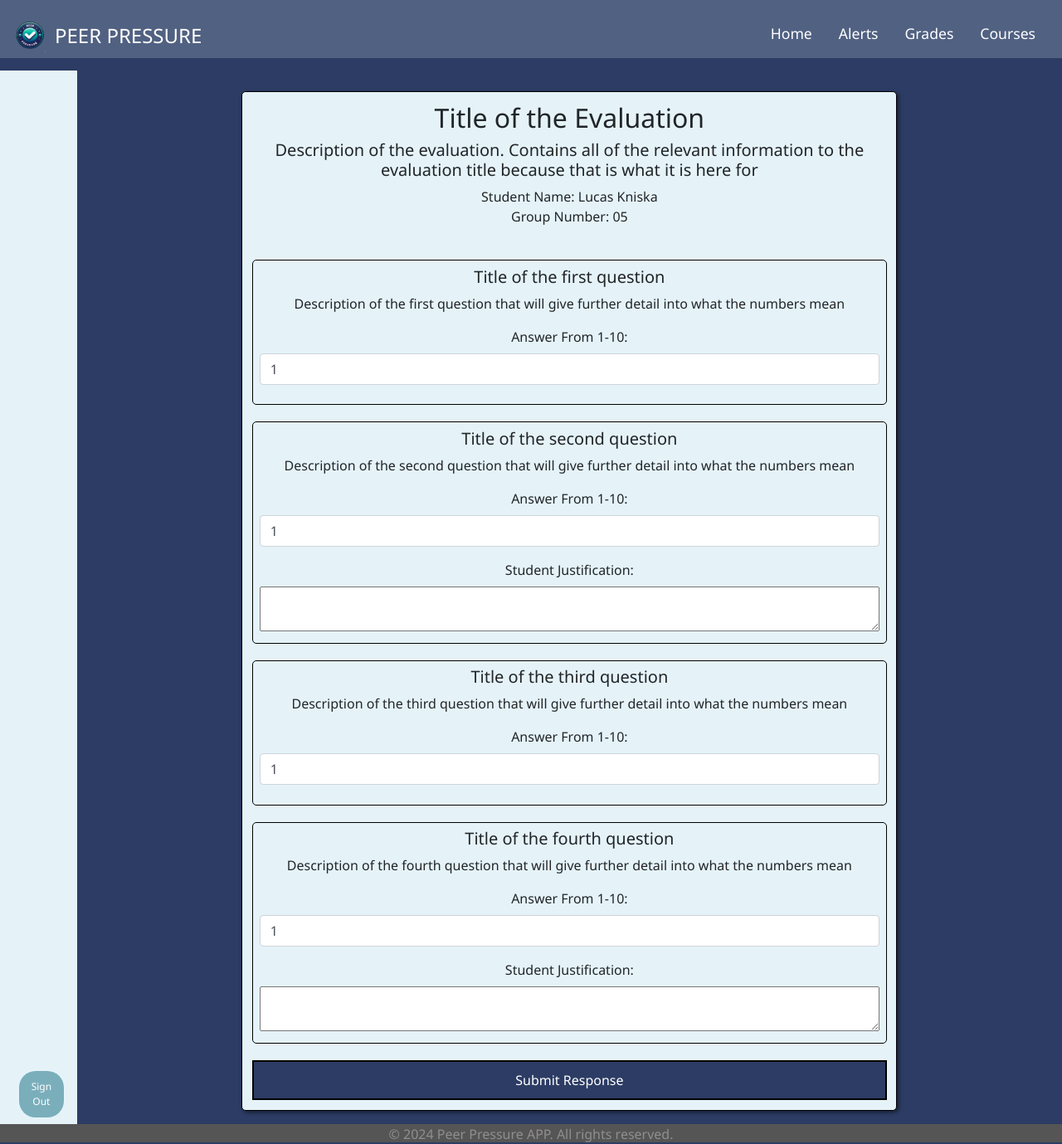
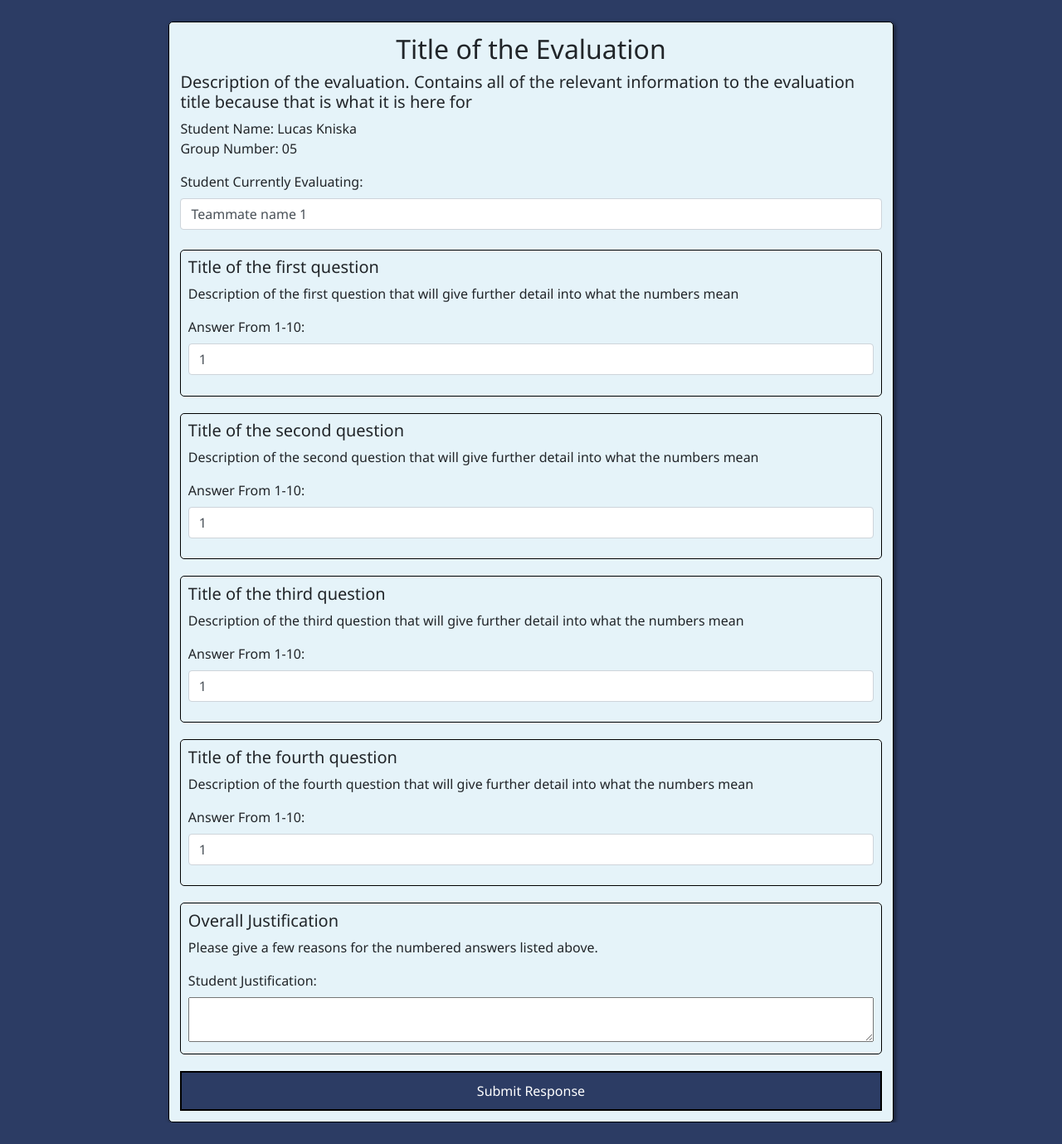
Before and after one commit to WVU-CS230-2024-05-Group02/Peer_Pressure, a React (Create React App) app: page /evaluations in a window 1280 px wide. Shown: the whole page at 83% size. After the commit the page ends 1353 px from the top, so only its background shows below. Built offline with nearby package versions, Linux system fonts and the light colour scheme.

Commit message:
Updated Code Review Concerns

```diff
--- a/src/App.css
+++ b/src/App.css
@@ -353,3 +353,13 @@ input::placeholder{
   align-self: flex-start;
 }
 /* END toast */
+
+.evaluationSubmit {
+  background-color: var(--dark-blue);
+}
+
+.evaluationSubmit:hover {
+  background-color: var(--mid-blue);
+  transform: scale(1.01);
+  filter: drop-shadow(4px 4px 4px rgba(36, 36, 36, 0.5));
+}
--- a/src/App.js
+++ b/src/App.js
@@ -24,7 +24,7 @@ function App() {
                     <Route path="/" element={<LoginPage />} />
                     <Route path="/login" element={<LoginPage />} />
                     <Route path="/signup" element={<SignupPage />} />
-                    <Route path="/evaluations" element={<GenericPage><AnswerEvaluation /></GenericPage>} />
+                    <Route path="/evaluations" element={<AnswerEvaluation/>} />
                     <Route path="/course" element={<GenericPage><StudentCourse /></GenericPage>} />
                     <Route path="/managestudents" element={<GenericPage><ManageStudentsPage /></GenericPage>} />
                     <Route path="/createclass" element={<GenericPage><CreateClassPage /></GenericPage>} />
--- /dev/null
+++ b/src/components/EvaluationJustification.js
@@ -0,0 +1,19 @@
+import React from 'react';
+
+
+function OverallJustification(){
+    return (
+        <div class="col" style={{textAlign: "left", border: "1px solid black", borderRadius: "5px", padding: "1%", marginBottom: "20px"}}>
+        <h5>Overall Justification</h5>
+        <p>Please give a few reasons for the numbered answers listed above.</p>
+
+        <label for="StudentResponse" class="form-label">Student Justification:</label>
+        <textarea class="w-100" type="text" id="StudentResponse" name="StudentResponse" rows="2"></textarea>
+    </div>
+        // <label for="StudentResponse" class="form-label">Student Justification:</label>
+        // <textarea class="w-100" type="text" id="StudentResponse" name="StudentResponse" rows="2"></textarea>
+    );
+}
+
+
+export default OverallJustification;
--- a/src/components/EvaluationQuestion.js
+++ b/src/components/EvaluationQuestion.js
@@ -7,7 +7,7 @@ function QuestionResponse(props){
 
     if(props.justification){
         return (
-            <div class="col" style={{border: "1px solid black", borderRadius: "5px", padding: "1%", marginBottom: "20px"}}>
+            <div class="col" style={{textAlign: "left", border: "1px solid black", borderRadius: "5px", padding: "1%", marginBottom: "20px"}}>
                 <h5>{props.title}</h5>
                 <p>{props.description}</p>
 
@@ -34,7 +34,7 @@ function QuestionResponse(props){
     }
     else {
         return (
-            <div class="col" style={{border: "1px solid black", borderRadius: "5px", padding: "1%", marginBottom: "20px"}}>
+            <div class="col" style={{textAlign: "left", border: "1px solid black", borderRadius: "5px", padding: "1%", marginBottom: "20px"}}>
                 <h5>{props.title}</h5>
                 <p>{props.description}</p>
 
--- a/src/components/StudentCourseRightInfoBox.js
+++ b/src/components/StudentCourseRightInfoBox.js
@@ -25,10 +25,10 @@ function StudentCourseRightInfoBox(props){
         <div style={rightSideCards}>
 
             <div class="row" style={{marginBottom: "10px"}}>
-                <div class="col-lg-4">
+                <div class="col-lg-5">
                     <h5 class="float-left">{props.leftHeader}</h5>
                 </div>
-                <div class="col-lg-8">
+                <div class="col-lg-7">
                     <h5 class="float-right">{props.rightHeader}</h5>
                 </div>
             </div>
--- a/src/pages/AnswerEvaluation.js
+++ b/src/pages/AnswerEvaluation.js
@@ -1,5 +1,8 @@
 import React from 'react';
 import QuestionResponse from '../components/EvaluationQuestion';
+import OverallJustification from '../components/EvaluationJustification';
+
+import "../App.css";
 
 function AnswerEvaluation() {
 
@@ -19,27 +22,35 @@ function AnswerEvaluation() {
 
         // todo set max width
         <div class="row justify-content-center">
-            <div class="col-lg-8" style={{maxWidth: "1000px", backgroundColor: grayBlue, marginTop: "2%", boxShadow: titleBarShadow, border: "1px solid black", borderRadius: "5px", padding: "1%"}}>
-                <h2>Title of the Evaluation</h2>
+            <div class="col-lg-8" style={{textAlign: "left", maxWidth: "1000px", backgroundColor: grayBlue, marginTop: "2%", boxShadow: titleBarShadow, border: "1px solid black", borderRadius: "5px", padding: "1%"}}>
+                <h2 style={{textAlign: "center"}}>Title of the Evaluation</h2>
                 <h5>Description of the evaluation. Contains all of the relevant information to the evaluation title because that is what it is here for</h5>
 
                 <p style={{margin: "0px"}}>Student Name: Lucas Kniska</p>
                 <p>Group Number: 05</p>
 
+                <label for="numberAnswer" class="form-label">Student Currently Evaluating: </label>  <br/>
+                    <select class="form-control" id="numberAnswer">
+                    <option>Teammate name 1</option>
+                    <option>Teammate name 2</option>
+                    <option>Teammate name 3</option>
+                    </select>
                 <br></br>
 
                 <QuestionResponse title="Title of the first question" description="Description of the first question that will give further detail into what the numbers mean" justification={false}/>
 
 
-                <QuestionResponse title="Title of the second question" description="Description of the second question that will give further detail into what the numbers mean" justification={true}/>
+                <QuestionResponse title="Title of the second question" description="Description of the second question that will give further detail into what the numbers mean" justification={false}/>
 
 
                 <QuestionResponse title="Title of the third question" description="Description of the third question that will give further detail into what the numbers mean" justification={false}/>
 
 
-                <QuestionResponse title="Title of the fourth question" description="Description of the fourth question that will give further detail into what the numbers mean" justification={true}/>
+                <QuestionResponse title="Title of the fourth question" description="Description of the fourth question that will give further detail into what the numbers mean" justification={false}/>
 
-                <button type="submit" style={{backgroundColor: darkBlue}}>Submit Response</button>
+                <OverallJustification/>
+
+                <button class="evaluationSubmit" type="submit">Submit Response</button>
 
             </div>
         </div>
--- a/src/pages/StudentCourse.js
+++ b/src/pages/StudentCourse.js
@@ -61,7 +61,7 @@ function StudentCourse(){
                 <StudentCourseRightInfoBox leftHeader={"Course Alerts"} infoInside={["January, 1st: Alert Alert Alert"]}/>
 
                  {/* My Grades Section */}
-                <StudentCourseRightInfoBox leftHeader={"Grades"} rightHeader={"Average Grade: Bad"} infoInside={["Evaluation Title - 50%", "Evaluation Title - 75%"]}/>
+                <StudentCourseRightInfoBox leftHeader={"Grades"} rightHeader={"Overall Grade: 85"} infoInside={["Evaluation Title - 50%", "Evaluation Title - 75%"]}/>
 
                 {/* My Group Section */}
                 <StudentCourseRightInfoBox leftHeader={"Group"} rightHeader={"Group 1"} infoInside={["Shawn", "Ezra", "Violet", "Lucas", "Banafsheh", "Extra ..."]}/>
```
